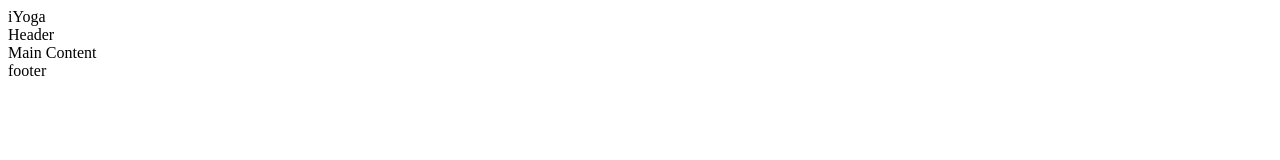
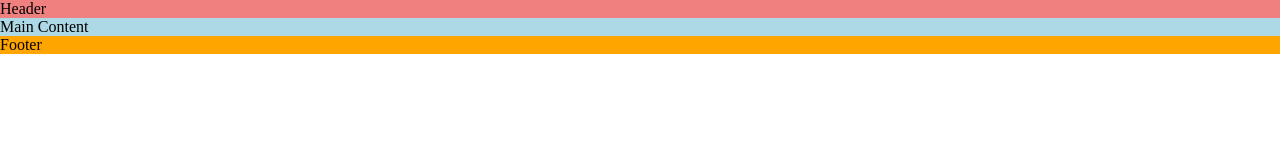
Before and after one commit to iL30N/iYOGA, a plain HTML site: page index.html in a window 1280 px wide. Drawn offline with Linux system fonts and the light colour scheme.

Commit message:
added style sheets with styles

```diff
--- /dev/null
+++ b/assets/css/style.css
@@ -0,0 +1,20 @@
+*{
+    padding: 0;
+    margin: 0;
+    box-sizing: border-box;
+}
+
+
+
+
+header {
+    background-color: lightcoral;
+}
+
+main {
+    background-color:lightblue ;
+}
+
+footer{
+    background-color:orange ;
+}
--- a/index.html
+++ b/index.html
@@ -7,11 +7,13 @@
     <!-- meta tags for search engines -->
     <meta name-"description" content-"love running club for runners in dublin,
     ireland, urban running, trail running, dublin dockland and phoenix park"
-    <title>iYoga</title>
+    <title></title>
     <meta name-"keywords" content-"love running, run, running club, runners,
     ireland, dublin, sport, excercise">
+    <link rel="stylesheet" href="assets/css/style.css">
+
+
     <!--favicon-->
-
     <link
       rel="apple-touch-icon"
       sizes="180x180"
@@ -39,7 +41,7 @@
     <main>Main Content</main>
 
     <!--footer-->
-    <footer>footer</footer>
+    <footer>Footer</footer>
 
   </body>
 </html>
```
